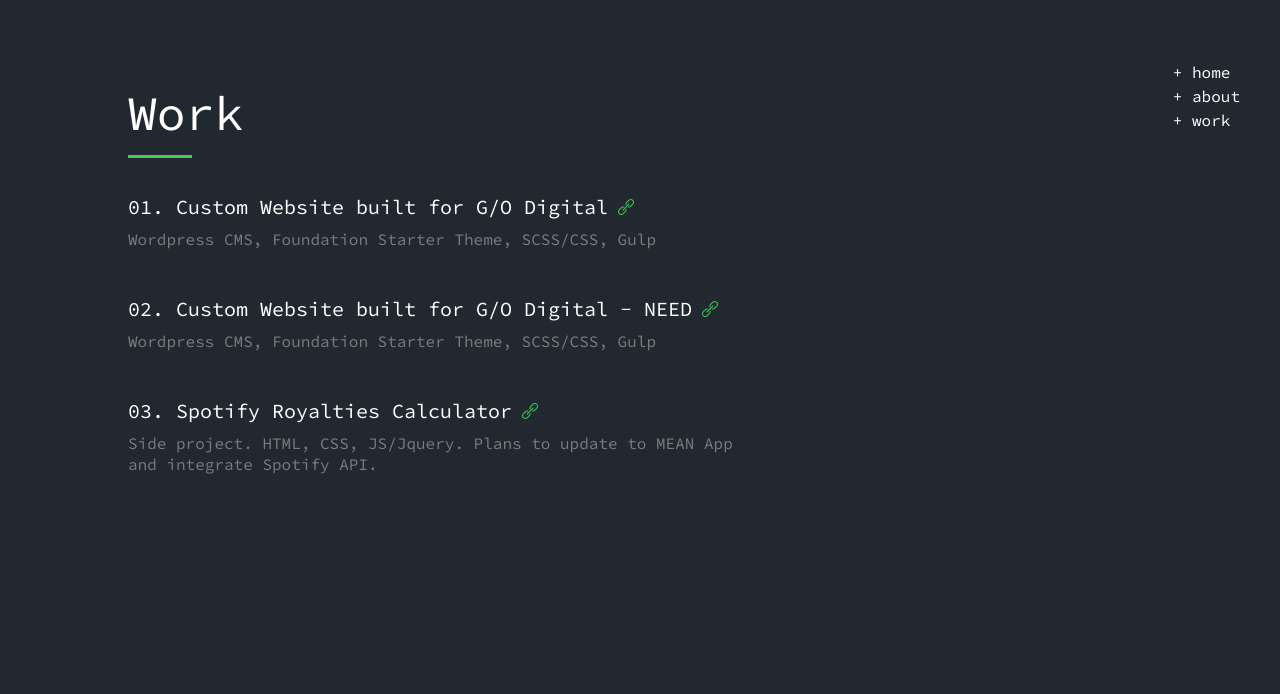
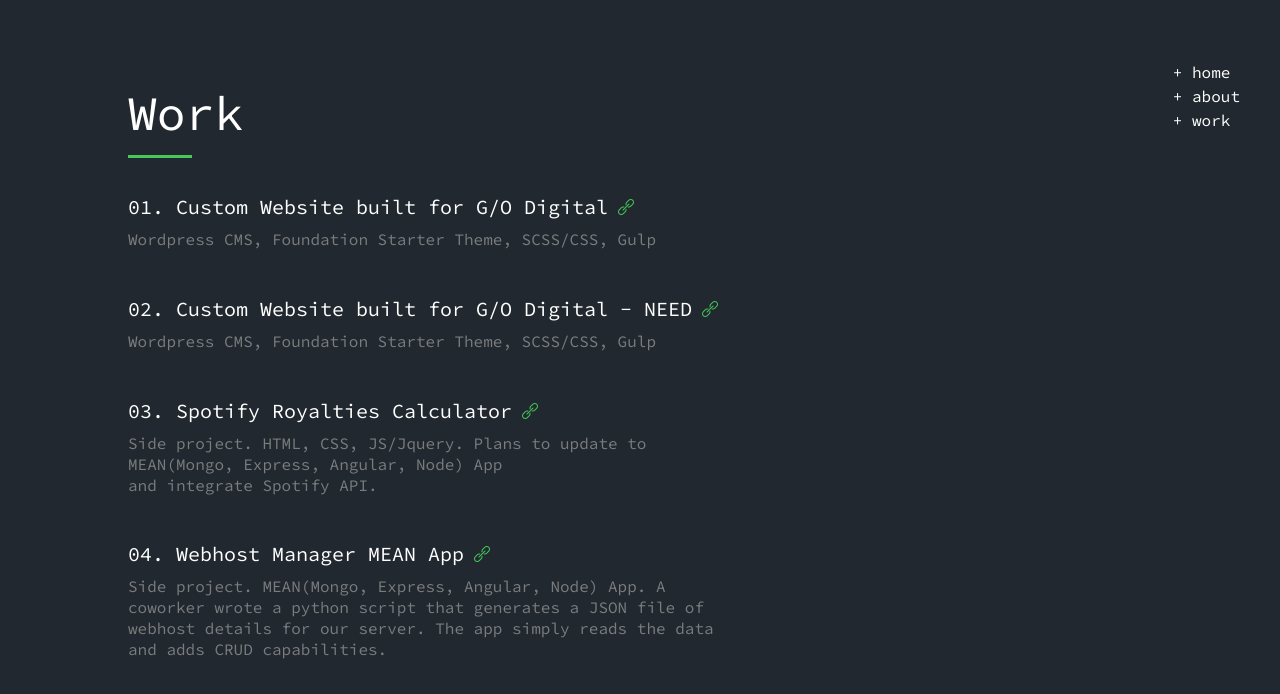
Before and after one commit to adibbz/personalSite, a website: page pug/work.pug in a window 1280 px wide. Drawn offline with nearby package versions, Linux system fonts and the light colour scheme; files that its build step writes are made by us from their sources.

Commit message:
restored to fade transition and added work item

```diff
--- a/js/custom.js
+++ b/js/custom.js
@@ -27,6 +27,7 @@ Barba.Dispatcher.on('newPageReady', function(currentStatus, oldStatus, container
           $('#site-navigation a[href^="/' + location.pathname.split("/")[1] + '"]').addClass('active');
       }
   });
+
 });
 
 
@@ -67,8 +68,7 @@ var FadeTransition = Barba.BaseTransition.extend({
 
     $el.css({
       visibility : 'visible',
-      opacity : 0,
-      //animation: 'fadeInRight 0.8s ease-in both'
+      opacity : 0
     });
 
     $el.animate({ opacity: 1 }, 400, function() {
@@ -91,6 +91,6 @@ Barba.Pjax.getTransition = function() {
    * Here you can use your own logic!
    * For example you can use different Transition based on the current page or link...
    */
-    // if ($('.barba-container').attr('data-namespace') == 'aboutpage') {
-      return FadeTransition;
+
+  return FadeTransition;
 };
--- a/pug/work.pug
+++ b/pug/work.pug
@@ -31,4 +31,10 @@ block content
         h5 03. Spotify Royalties Calculator
          a(href="http://spotifycalc.com/" target="_blank")
           i.icon-link
-        p Side project. HTML, CSS, JS/Jquery. Plans to update to MEAN App </br> and integrate Spotify API.
+        p Side project. HTML, CSS, JS/Jquery. Plans to update to MEAN(Mongo, Express, Angular, Node) App </br> and integrate Spotify API.
+
+       div.work-item
+        h5 04. Webhost Manager MEAN App
+         a(href="https://github.com/adibbz/GO-Host_MEAN" target="_blank")
+          i.icon-link
+        p Side project. MEAN(Mongo, Express, Angular, Node) App. A coworker wrote a python script  that generates a JSON file of webhost details for our server. The app simply reads the data and adds CRUD capabilities.
--- a/sass/custom.scss
+++ b/sass/custom.scss
@@ -199,6 +199,7 @@ html, body {
 				p {
 					line-height: 1.3;
 					color: $gray;
+					width: 60%;
 				}
 			}
 		}
```
Also changed, not shown: css/custom.css, work.html.
